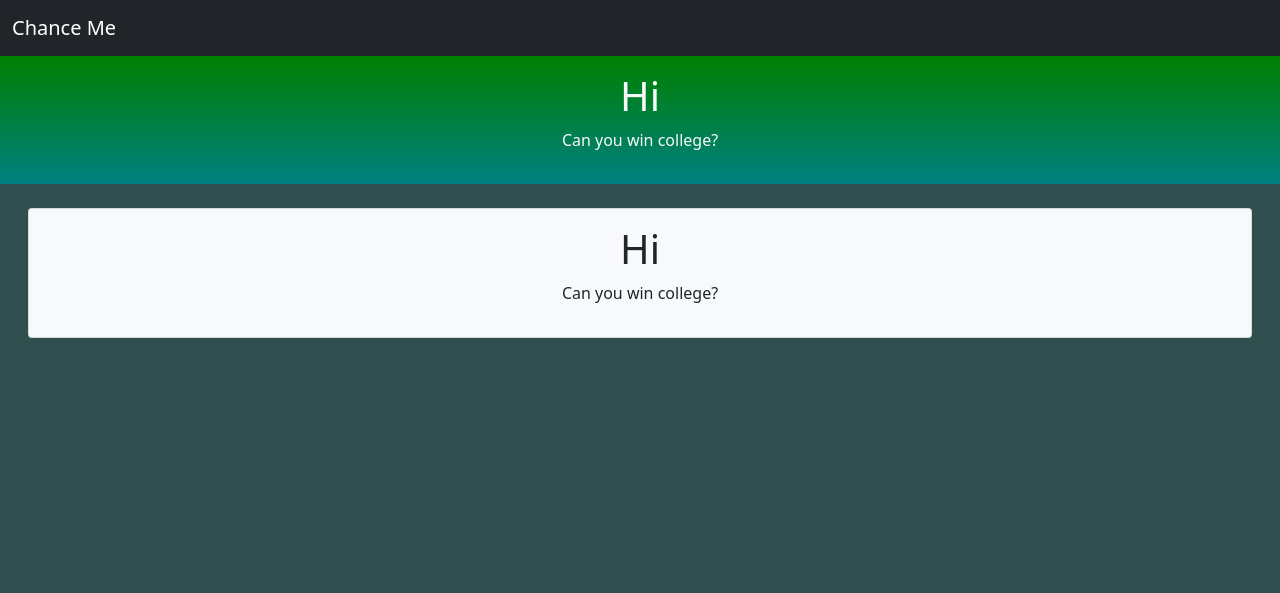
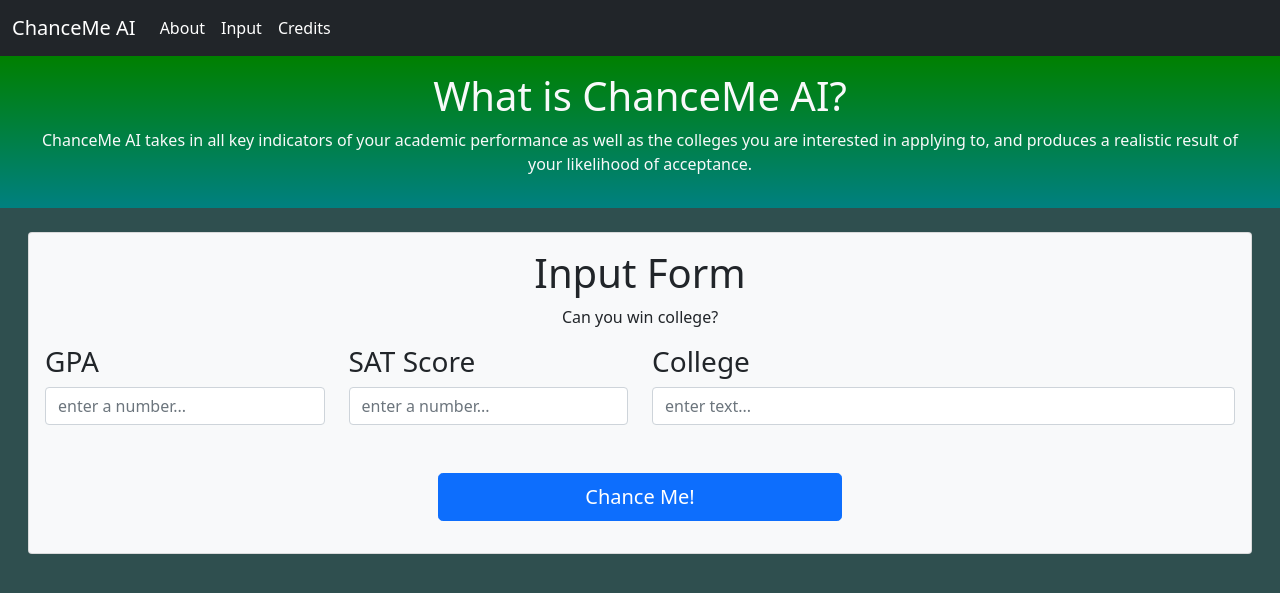
Before and after one commit to elliotdelano/hackathon-project, a Flask app: page / in a window 1280 px wide. Shown: the top 593 px of the page. Run offline with Flask 2, Linux system fonts and the light colour scheme.

Commit message:
Update index.html

```diff
--- a/templates/index.html
+++ b/templates/index.html
@@ -1,7 +1,7 @@
 <html>
 
 <head>
-  <link rel="stylesheet" href="styles.css">
+  <link rel="stylesheet" href="../style/styles.css">
   <link href="https://cdn.jsdelivr.net/npm/bootstrap@5.1.3/dist/css/bootstrap.min.css" rel="stylesheet"
     integrity="sha384-1BmE4kWBq78iYhFldvKuhfTAU6auU8tT94WrHftjDbrCEXSU1oBoqyl2QvZ6jIW3" crossorigin="anonymous">
 </head>
@@ -9,12 +9,23 @@
 <body>
   <nav class="navbar navbar-expand-md navbar-dark bg-dark">
     <div class="container-fluid">
-      <a class="navbar-brand" href="#">Chance Me</a>
+      <a class="navbar-brand" href="#">ChanceMe AI</a>
       <button class="navbar-toggler" type="button" data-bs-toggle="collapse" data-bs-target="#navbarsExample04"
         aria-controls="navbarsExample04" aria-expanded="false" aria-label="Toggle navigation">
         <span class="navbar-toggler-icon"></span>
       </button>
       <div class="collapse navbar-collapse" id="navbarsExample04">
+        <ul class="navbar-nav me-auto mb-2 mb-md-0">
+          <li class="nav-item">
+            <a class="nav-link active" aria-current="page" href="#">About</a>
+          </li>
+          <li class="nav-item">
+            <a class="nav-link active" aria-current="page" href="#">Input</a>
+          </li>
+          <li class="nav-item">
+            <a class="nav-link active" aria-current="page" href="#">Credits</a>
+          </li>
+        </ul>
       </div>
     </div>
   </nav>
@@ -22,17 +33,53 @@
   <div class="row m-0">
     <div class="card bg-header text-light border-0 rounded-0">
       <div class="card-body">
-        <h1 class="text-center">Hi</h1>
-        <p class="text-center ">Can you win college?</p>
+        <h1 class="text-center display-6">What is ChanceMe AI?</h1>
+        <p class="text-center ">
+          ChanceMe AI takes in all key indicators of your academic
+          performance as well as the colleges you are interested in
+          applying to, and produces a realistic result of your likelihood
+          of acceptance.</p>
       </div>
     </div>
   </div>
   <div class="row m-3 mt-4">
     <div class="container">
-      <div class="card bg-light text-dark"><div class="card-body">
-        <h1 class="text-center">Hi</h1>
-        <p class="text-center ">Can you win college?</p>
-      </div></div>
+      <div class="card bg-light text-dark">
+        <div class="card-body">
+          <h1 class="text-center">Input Form</h1>
+          <p class="text-center ">Can you win college?</p>
+          <form action="/chanceme" method="POST" enctype="multipart/form-data" autocomplete="off">
+
+            <div class="row mb-5">
+              <div class="col">
+                  <label for="gpa" class="form-label h3">GPA</label>
+                  <input type="number" class="form-control" id="gpa" name="gpa"
+                    placeholder="enter a number...">
+              </div>
+              <div class="col">
+                  <label for="sat" class="form-label h3">SAT Score</label>
+                  <input type="number" class="form-control" id="sat" name="sat"
+                    placeholder="enter a number...">
+              </div>
+              <div class="col-6">
+                <label for="school" class="form-label h3">College</label>
+                <input type="text" class="form-control" id="school" name="school"
+                  placeholder="enter text...">
+            </div>
+            </div>
+            <div class="row">
+              <div class="col"></div>
+              <div class="col">
+                <div class="row">
+                  <button type="submit" class="btn btn-lg btn-primary ">Chance Me!</button>
+                </div>
+              </div>
+              <div class="col"></div>
+            </div>
+
+          </form>
+        </div>
+      </div>
 
     </div>
   </div>
```
